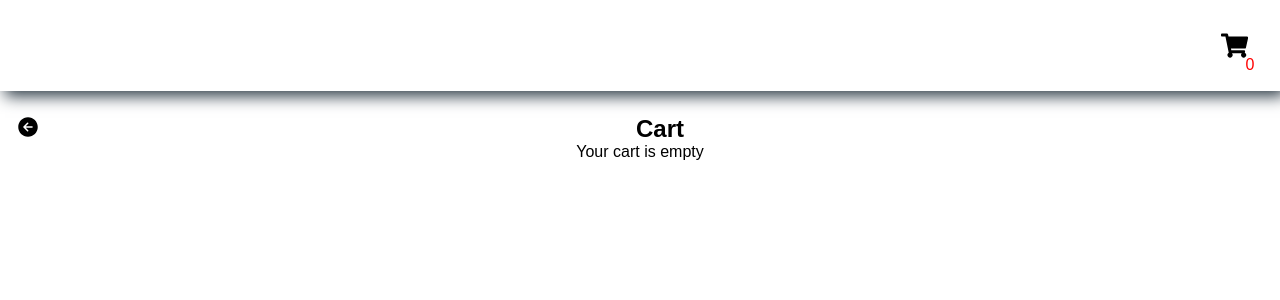
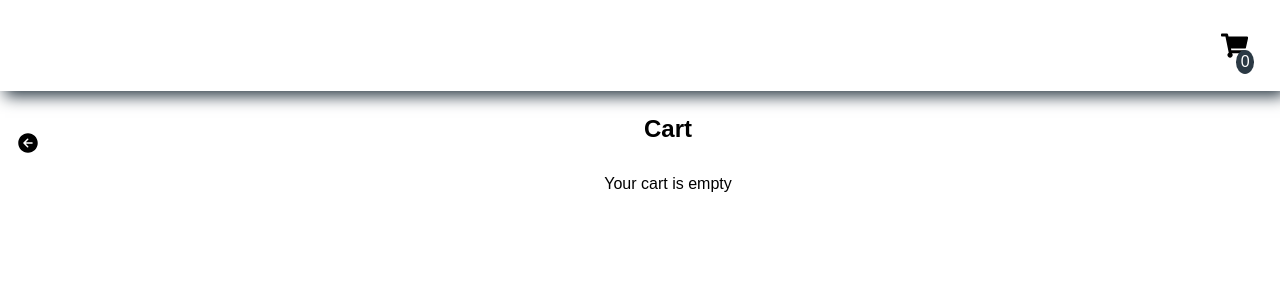
Before and after one commit to KavyaMVG/Product-Catalogue, a React (Create React App) app: page /cart in a window 1280 px wide. Shown: the top 300 px of the page. Built offline with nearby package versions, Linux system fonts and the light colour scheme.

Commit message:
code refactor

```diff
--- a/src/App.js
+++ b/src/App.js
@@ -68,8 +68,10 @@ function App() {
           <Route path="/" element={<HomePage />} />
           <Route path="products" element={<ProductsListing />} />
           <Route
-            path="products/:id"
-            element={<ProductDetails handleAddToCart={handleAddToCart} />}
+            path="product/:id"
+            element={
+              <ProductDetails cart={cart} handleAddToCart={handleAddToCart} />
+            }
           />
           <Route
             path="cart"
--- a/src/components/Cart.js
+++ b/src/components/Cart.js
@@ -73,13 +73,16 @@ const Cart = ({
             </CardActions>
           </Card>
         ))}
+        <div className="cartTotal" style={{ margin: "2rem" }}>
           {cart.length === 0 ? (
             <p>Your cart is empty</p>
           ) : (
             <p>
-            Total:<strong>₹{getCartTotal(cart).toFixed(2)}</strong>{" "}
+              <label>Total Amount: </label>
+              <strong>₹{getCartTotal(cart).toFixed(2)}</strong>
             </p>
           )}
+        </div>
       </div>
     </>
   );
--- a/src/components/Header.js
+++ b/src/components/Header.js
@@ -9,7 +9,7 @@ const Header = ({ cart }) => {
   return (
     <main>
       <header className="header">
-        <span>{cart?.length}</span>
+        <span className="item-count">{cart?.length}</span>
         <FaShoppingCart className="cart" onClick={() => navigate("/cart")} />
       </header>
     </main>
--- a/src/components/ProductCard.js
+++ b/src/components/ProductCard.js
@@ -9,7 +9,7 @@ const ProductCard = ({ products }) => {
       <Card
         className="cardContainer"
         key={product.id}
-        onClick={() => navigate(`/products/${product.id}`)}
+        onClick={() => navigate(`/product/${product.id}`)}
       >
         <div className="cardImgContainer">
           <img src={product.imageUrl || "/placeholder.svg"} alt="product-img" />
--- a/src/components/ProductDetails.js
+++ b/src/components/ProductDetails.js
@@ -10,7 +10,7 @@ import "./productDetails.css";
 import { IoArrowBackCircle } from "react-icons/io5";
 import { useNavigate } from "react-router-dom";
 
-const ProductDetails = ({ handleAddToCart }) => {
+const ProductDetails = ({ cart, handleAddToCart }) => {
   const navigate = useNavigate();
   const { id } = useParams();
   const [productDetail, setProductDetail] = useState();
@@ -29,6 +29,13 @@ const ProductDetails = ({ handleAddToCart }) => {
         console.log(error);
       });
   }, [id]);
+
+  const isItemInCart = (item) => {
+    if (!item || !cart || cart.length === 0) {
+      return false;
+    }
+    return cart.some((cartItem) => cartItem.id === item.id);
+  };
 
   return (
     <div>
@@ -50,8 +57,13 @@ const ProductDetails = ({ handleAddToCart }) => {
               <button
                 className="addToCartBtn"
                 onClick={() => handleAddToCart(productDetail)}
+                style={{
+                  backgroundColor: isItemInCart(productDetail)
+                    ? "#4CAF50"
+                    : null,
+                }}
               >
-                Add to cart
+                {isItemInCart(productDetail) ? `Added` : "Add"} to cart
               </button>
             </CardActions>
           </Card>
--- a/src/components/header.css
+++ b/src/components/header.css
@@ -1,4 +1,4 @@
-.header{
+.header {
   padding: 2rem;
   display: flex;
   justify-content: end;
@@ -6,21 +6,27 @@
   position: relative;
 }
 
-.header span{
+.header span {
   position: absolute;
   bottom: 19%;
   right: 2%;
-    color: rgb(255,0,0);
+  color: rgb(255, 0, 0);
 }
 
-.cart{
+.cart {
   font-size: 1.7rem;
   cursor: pointer;
 }
 
+.header span {
+  background-color: #2b3944;
+  border-radius: 50%;
+  padding: 0.2rem 0.3rem;
+  color: #fff;
+}
 
-@media(max-width:480px) {
-    .header span{
+@media (max-width: 480px) {
+  .header span {
     right: 6%;
   }
 }
--- a/src/components/productDetails.css
+++ b/src/components/productDetails.css
@@ -1,20 +1,21 @@
-.cardWrapper{
+.cardWrapper {
   display: flex;
   align-items: center;
   justify-content: center;
 }
 
-.backBtn{
+.backBtn {
   cursor: pointer;
+  margin: 1rem;
 }
-.container{
+.container {
   max-width: 600px;
   width: 100%;
   margin-top: 2rem;
   box-shadow: 0 4px 16px rgba(0, 0, 0, 0.1);
   border-radius: 12px;
 }
-.imgContainer{
+.imgContainer {
   overflow: hidden;
   width: 100%;
   height: 450px;
@@ -25,36 +26,37 @@
   background: #f9f9f9;
 }
 
-.container img{
+.container img {
   height: 100%;
   width: 100%;
   object-fit: contain;
 }
 
-.content{
+.content {
   padding: 2rem;
   text-align: center;
 }
 
-.content h3{
+.content h3 {
   font-size: 1.4rem;
   padding: 0.5rem 0;
   font-weight: 400;
   letter-spacing: 0.1ch;
 }
 
-.content p{
+.content p {
   font-size: 1.5rem;
   font-weight: 700;
   padding-bottom: 0.5rem;
 }
 
-.container p:nth-of-type(2){
+.container p:nth-of-type(2) {
   font-size: 0.9rem;
   font-weight: 300;
   padding: 0 5rem;
 }
-.addToCartBtn{
+
+.addToCartBtn {
   margin: 0 auto;
   color: #fff;
   background-color: #000;
@@ -65,12 +67,10 @@
   cursor: pointer;
 }
 
-
-@media (max-width:460px) {
-    .cardContainer p:nth-of-type(2){
+@media (max-width: 460px) {
+  .cardContainer p:nth-of-type(2) {
     font-size: 0.8rem;
     padding: 0;
     line-height: 2.5ch;
   }
-
 }
```
Lines whose indentation alone changed are shown as unchanged.
